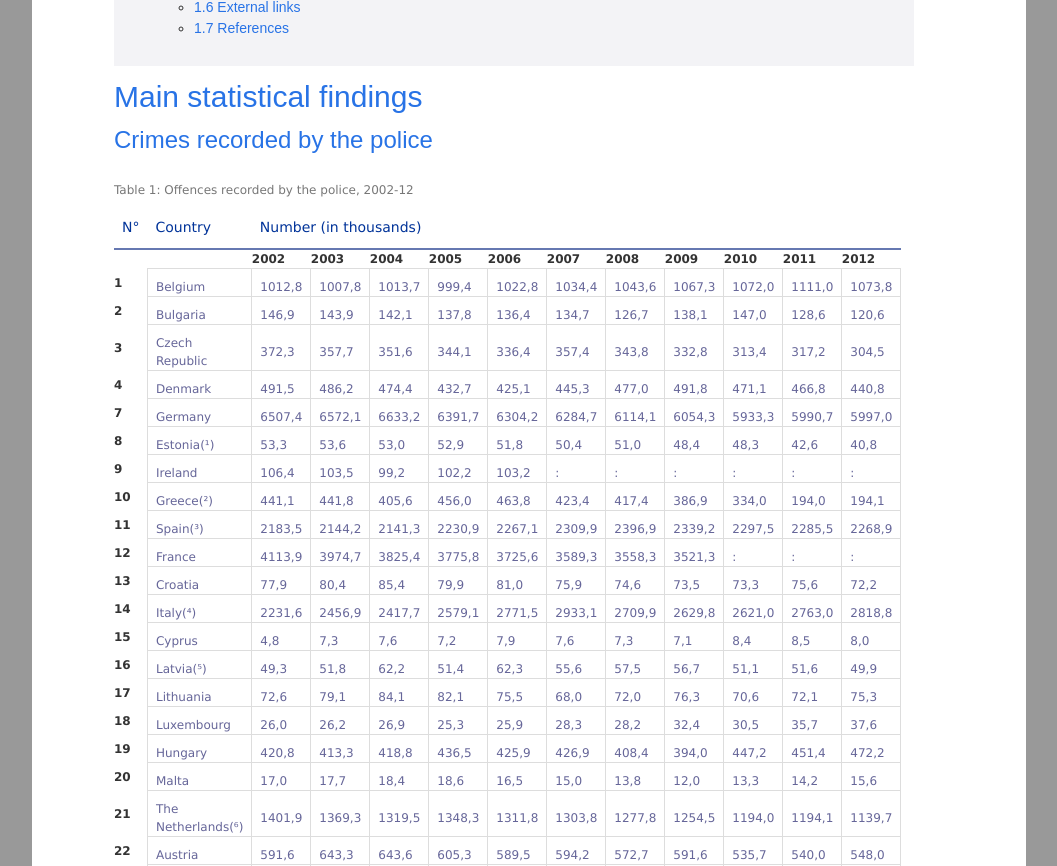
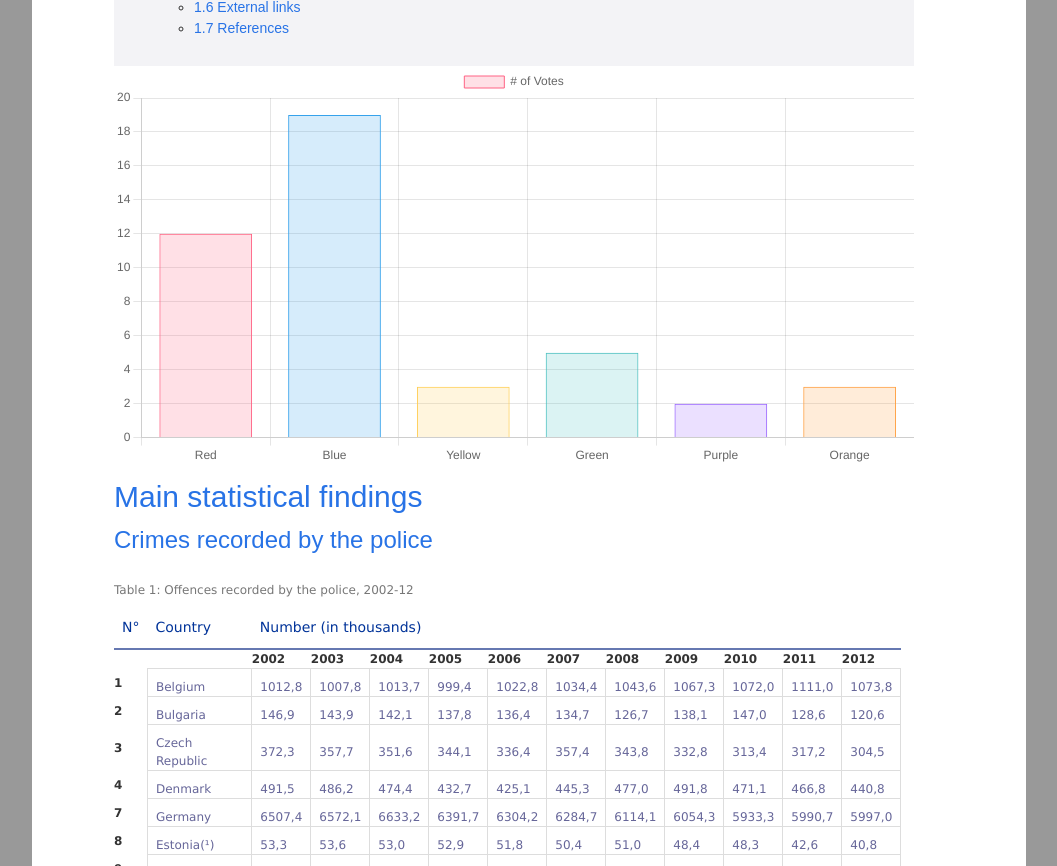
Before and after one commit to Deepyflo/js-datavisualisation-challenge, a plain HTML site: page index.html in a window 1280 px wide. Shown: the part 955-1821 px from the top of the page, without its empty margins (111-1168 px from the left). Drawn offline with nearby package versions, Linux system fonts and the light colour scheme; a web font is replaced by a local one.

Commit message:
data in array done, now worked on object

```diff
--- a/index.html
+++ b/index.html
@@ -88,7 +88,9 @@
   </style>
 </head>
 
+
 <body class="mediawiki ltr sitedir-ltr ns-110 ns-subject page-Archive_Crime_statistics_fr skin-statexpflat action-view" cz-shortcut-listen="true">
+
 
 
   <div class="container">
@@ -794,7 +796,7 @@
                   </li>
                 </ul>
               </div>
-
+<canvas id="myChart" width="100" height="50"></canvas>
               <h2>
                 <span class="mw-headline" id="Principaux_r.C3.A9sultats_statistiques">Main statistical findings</span>
               </h2>
@@ -2065,6 +2067,7 @@
 
     <!--END PAGE-->
   </div>
+    <script src="https://cdnjs.cloudflare.com/ajax/libs/Chart.js/3.5.1/chart.min.js" integrity="sha512-Wt1bJGtlnMtGP0dqNFH1xlkLBNpEodaiQ8ZN5JLA5wpc1sUlk/O5uuOMNgvzddzkpvZ9GLyYNa8w2s7rqiTk5Q==" crossorigin="anonymous" referrerpolicy="no-referrer"></script>
     <script src="main.js"></script>
     <script src="https://d3js.org/d3.v5.min.js"></script>
     <script src="https://cdnjs.cloudflare.com/ajax/libs/dimple/2.3.0/dimple.latest.min.js"></script>
--- a/main.js
+++ b/main.js
@@ -1,16 +1,91 @@
-const table1         = document.getElementById('table1');
-let i=0,j =0;
-
-const rowCountTbody = table1.tBodies[0].rows.length;
-const rowLenght     = table1.rows[i].cells.length;
-const datatable1 = [];
-const data2 = [];
-// supprimer les éléments Null d'un array => array = array.filter(e => e != null);
-
-// array = [{conutry:"pays", year1:data, year1:data, year1:data}, {conutry:"pays", year1:data, year1:data, year1:data}];
+const table1        = document.getElementById('table1');
 
 
-const data = [...table1.rows].map(row => [...row.cells].map(td => td.innerText));
-// source: https://stackoverflow.com/a/68047870
 
-console.log(data);
+
+//"data" :[ {id:"1", country:"pays", year1:data, year1:data, year1:data}, {conutry:"pays", year1:data, year1:data, year1:data} ];
+
+
+// // source: https://stackoverflow.com/a/68047870
+
+/* Je récupère chaque row du tableau numéro 1 que je place dans un array inside un array*/
+const dataTable1 = [...table1.rows].map(row => [...row.cells].map(td => td.innerText));
+dataTable1.splice(0,2); /* supprime les 2ere row*/
+
+/* surprime les caractères spéciaux (²) */
+let reg = new RegExp( /(\(.\))/g );
+dataTable1.forEach(element => {
+     element[1] = element[1].replace(reg, '');
+})
+
+
+/* Je récupère la row du tableau avec les dates et remplace les deux 1er éléments */
+let dataKey = [...table1.rows[1].cells].map(td => td.innerText);
+dataKey.splice(0,2, 'id','country');
+
+
+
+console.log(dataTable1);
+
+
+/* assembler les deux pour créer un object */
+
+
+
+
+
+
+
+
+
+
+
+
+
+
+
+
+
+
+
+
+
+
+
+
+
+let ctx = document.getElementById('myChart').getContext('2d');
+let myChart = new Chart(ctx, {
+    type: 'bar',
+    data: {
+        labels: ['Red', 'Blue', 'Yellow', 'Green', 'Purple', 'Orange'],
+        datasets: [{
+            label: '# of Votes',
+            data: [12, 19, 3, 5, 2, 3],
+            backgroundColor: [
+                'rgba(255, 99, 132, 0.2)',
+                'rgba(54, 162, 235, 0.2)',
+                'rgba(255, 206, 86, 0.2)',
+                'rgba(75, 192, 192, 0.2)',
+                'rgba(153, 102, 255, 0.2)',
+                'rgba(255, 159, 64, 0.2)'
+            ],
+            borderColor: [
+                'rgba(255, 99, 132, 1)',
+                'rgba(54, 162, 235, 1)',
+                'rgba(255, 206, 86, 1)',
+                'rgba(75, 192, 192, 1)',
+                'rgba(153, 102, 255, 1)',
+                'rgba(255, 159, 64, 1)'
+            ],
+            borderWidth: 1
+        }]
+    },
+    options: {
+        scales: {
+            y: {
+                beginAtZero: true
+            }
+        }
+    }
+});
```
